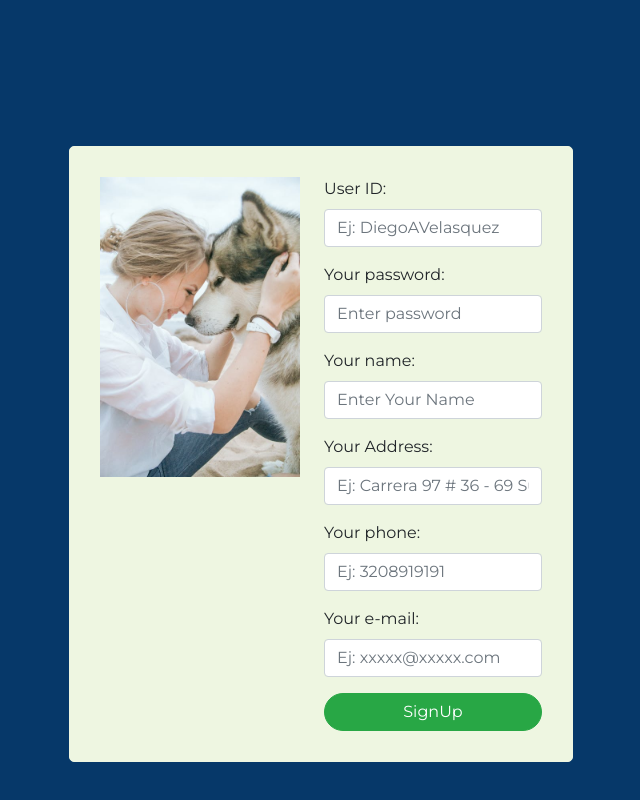
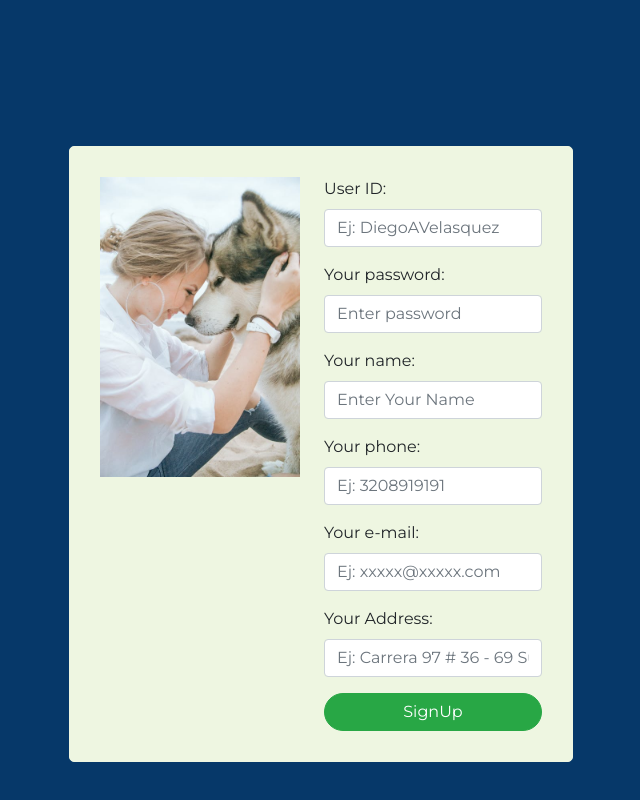
Before and after one commit to arvelasquezva/PetSuiteFront, a Vue app: page /signUp/Usuario in a window 1280 px wide. Shown: the part 824-1624 px from the top of the page, without its empty margins (319-959 px from the left). Built offline with nearby package versions, Linux system fonts and the light colour scheme.

Commit message:
Configurando los formularios Forma Correcta

```diff
--- a/src/components/GuarderiaComponente.vue
+++ b/src/components/GuarderiaComponente.vue
@@ -11,7 +11,7 @@
         <b-form-group id="input-group-1" label="User ID:" label-for="input-1" >
           <b-form-input
             id="input-1"
-            v-model="form.DogWalkerUser"
+            v-model="form.user"
             required
             placeholder="Ej: DiegoAVelasquez"
           ></b-form-input>
@@ -38,22 +38,23 @@
         >
           <b-form-input
             id="input-3"
-            v-model="form.name"
+            v-model="form.dog_daycare_name"
             required
-            placeholder="Enter Your Name"
+            placeholder="Enter Name of Your Company"
           ></b-form-input>
         </b-form-group>
 
         <b-form-group
           id="input-group-4"
-          label="Your Address:"
+          label="Your e-mail:"
           label-for="input-4"
         >
           <b-form-input
             id="input-4"
-            v-model="form.address"
+            v-model="form.dog_daycare_e_mail"
             required
-            placeholder="Ej: Carrera 97 # 36 - 69 Sur"
+            placeholder="Ej: xxxxx@xxxxx.com"
+            type="email"
           ></b-form-input>
         </b-form-group>
 
@@ -64,7 +65,7 @@
         >
           <b-form-input
             id="input-5"
-            v-model="form.phone"
+            v-model="form.dog_daycare_phone"
             required
             placeholder="Ej: 3208919191"
             type="number"
@@ -73,15 +74,14 @@
 
         <b-form-group
           id="input-group-6"
-          label="Your e-mail:"
+          label="Your Address:"
           label-for="input-6"
         >
           <b-form-input
             id="input-6"
-            v-model="form.mail"
+            v-model="form.dog_daycare_address"
             required
-            placeholder="Ej: xxxxx@xxxxx.com"
-            type="email"
+            placeholder="Ej: Carrera 97 # 36 - 69 Sur"
           ></b-form-input>
         </b-form-group>
 
@@ -93,17 +93,18 @@
 
 <script>
 export default {
-    name: "UsuarioComponente",
+    name: "GuarderiaComponente",
     data() {
     return {
       form: {
-        DogWalkerUser: "",
+        user: "",
         password: "",
-        name:"",
-        address:"",
-        phone: "",
-        mail:"",
-        score: null
+        dog_daycare_name:"",
+        dog_daycare_e_mail:"",
+        dog_daycare_phone: "",
+        dog_daycare_score: null,
+        dog_daycare_address:"",
+        dog_daycare_type: true
       },
       show: true
       }
@@ -112,7 +113,7 @@ export default {
       onSubmit(evt) {
         evt.preventDefault()
         let currentObj = this;
-        this.axios.post('http://placeholder', JSON.stringify(this.form))
+        this.axios.post('http://localhost:8080/api/dog_day_cares/load', JSON.stringify(this.form))
         .then(function (response) {
             alert(response.data);
         })
--- a/src/components/HospeadorComponente.vue
+++ b/src/components/HospeadorComponente.vue
@@ -3,7 +3,7 @@
     <div class="SignUp">
       <img
         height="300"
-        src="../assets/Images/Hospeador(1).jpeg"
+        src="../assets/Images/Hospeador(1).png"
         alt="image slot"
       />
 
@@ -11,7 +11,7 @@
         <b-form-group id="input-group-1" label="User ID:" label-for="input-1" >
           <b-form-input
             id="input-1"
-            v-model="form.DogWalkerUser"
+            v-model="form.user"
             required
             placeholder="Ej: DiegoAVelasquez"
           ></b-form-input>
@@ -38,22 +38,23 @@
         >
           <b-form-input
             id="input-3"
-            v-model="form.name"
+            v-model="form.dog_daycare_name"
             required
-            placeholder="Enter Your Name"
+            placeholder="Enter Name"
           ></b-form-input>
         </b-form-group>
 
         <b-form-group
           id="input-group-4"
-          label="Your Address:"
+          label="Your e-mail:"
           label-for="input-4"
         >
           <b-form-input
             id="input-4"
-            v-model="form.address"
+            v-model="form.dog_daycare_e_mail"
             required
-            placeholder="Ej: Carrera 97 # 36 - 69 Sur"
+            placeholder="Ej: xxxxx@xxxxx.com"
+            type="email"
           ></b-form-input>
         </b-form-group>
 
@@ -64,7 +65,7 @@
         >
           <b-form-input
             id="input-5"
-            v-model="form.phone"
+            v-model="form.dog_daycare_phone"
             required
             placeholder="Ej: 3208919191"
             type="number"
@@ -73,15 +74,14 @@
 
         <b-form-group
           id="input-group-6"
-          label="Your e-mail:"
+          label="Your Address:"
           label-for="input-6"
         >
           <b-form-input
             id="input-6"
-            v-model="form.mail"
+            v-model="form.dog_daycare_address"
             required
-            placeholder="Ej: xxxxx@xxxxx.com"
-            type="email"
+            placeholder="Ej: Carrera 97 # 36 - 69 Sur"
           ></b-form-input>
         </b-form-group>
 
@@ -93,17 +93,18 @@
 
 <script>
 export default {
-    name: "UsuarioComponente",
+    name: "HospeadorComponente",
     data() {
     return {
       form: {
-        DogWalkerUser: "",
+        user: "",
         password: "",
-        name:"",
-        address:"",
-        phone: "",
-        mail:"",
-        score: null
+        dog_daycare_name:"",
+        dog_daycare_e_mail:"",
+        dog_daycare_phone: "",
+        dog_daycare_score: null,
+        dog_daycare_address:"",
+        dog_daycare_type: false
       },
       show: true
       }
@@ -112,7 +113,7 @@ export default {
       onSubmit(evt) {
         evt.preventDefault()
         let currentObj = this;
-        this.axios.post('http://placeholder', JSON.stringify(this.form))
+        this.axios.post('http://localhost:8080/api/dog_day_cares/load', JSON.stringify(this.form))
         .then(function (response) {
             alert(response.data);
         })
--- a/src/components/PaseadorComponente.vue
+++ b/src/components/PaseadorComponente.vue
@@ -11,7 +11,7 @@
         <b-form-group id="input-group-1" label="User ID:" label-for="input-1" >
           <b-form-input
             id="input-1"
-            v-model="form.DogWalkerUser"
+            v-model="form.user"
             required
             placeholder="Enter your User ID"
           ></b-form-input>
@@ -38,9 +38,23 @@
         >
           <b-form-input
             id="input-3"
-            v-model="form.name"
+            v-model="form.dog_walker_name"
             required
             placeholder="Enter Your Name"
+          ></b-form-input>
+        </b-form-group>
+
+        <b-form-group
+          id="input-group-5"
+          label="Your e-mail:"
+          label-for="input-5"
+        >
+          <b-form-input
+            id="input-5"
+            v-model="form.dog_walker_e_mail"
+            required
+            placeholder="Enter Your E-mail"
+            type="email"
           ></b-form-input>
         </b-form-group>
 
@@ -51,26 +65,14 @@
         >
           <b-form-input
             id="input-4"
-            v-model="form.phone"
+            v-model="form.dog_walker_phone"
             required
             placeholder="Enter Your Phone"
             type="number"
           ></b-form-input>
         </b-form-group>
 
-        <b-form-group
-          id="input-group-4"
-          label="Your e-mail:"
-          label-for="input-4"
-        >
-          <b-form-input
-            id="input-4"
-            v-model="form.mail"
-            required
-            placeholder="Enter Your E-mail"
-            type="email"
-          ></b-form-input>
-        </b-form-group>
+
 
         <b-button block pill type="submit" variant="success">SignUp</b-button>
       </b-form>
@@ -84,12 +86,12 @@ export default {
     data() {
     return {
       form: {
-        DogWalkerUser: "",
+        user: "",
         password: "",
-        name:"",
-        phone: "",
-        mail:"",
-        score: null
+        dog_walker_name:"",
+        dog_walker_e_mail:"",
+        dog_walker_phone: "",
+        dog_walker_score: null
       },
       show: true
       }
@@ -98,7 +100,7 @@ export default {
       onSubmit(evt) {
         evt.preventDefault()
         let currentObj = this;
-        this.axios.post('http://placeholder', JSON.stringify(this.form))
+        this.axios.post('http://localhost:8080/api/dog_walkers/load', JSON.stringify(this.form))
         .then(function (response) {
             alert(response.data);
         })
--- a/src/components/UsuarioComponente.vue
+++ b/src/components/UsuarioComponente.vue
@@ -8,10 +8,10 @@
       />
 
       <b-form @submit="onSubmit" @reset="onReset" v-if="show" class="pl-4">
-        <b-form-group id="input-group-1" label="User ID:" label-for="input-1" >
+        <b-form-group id="input-group-1" label="User ID:" label-for="input-1">
           <b-form-input
             id="input-1"
-            v-model="form.DogWalkerUser"
+            v-model="form.user"
             required
             placeholder="Ej: DiegoAVelasquez"
           ></b-form-input>
@@ -31,14 +31,10 @@
           ></b-form-input>
         </b-form-group>
 
-        <b-form-group
-          id="input-group-3"
-          label="Your name:"
-          label-for="input-3"
-        >
+        <b-form-group id="input-group-3" label="Your name:" label-for="input-3">
           <b-form-input
             id="input-3"
-            v-model="form.name"
+            v-model="form.client_name"
             required
             placeholder="Enter Your Name"
           ></b-form-input>
@@ -46,25 +42,12 @@
 
         <b-form-group
           id="input-group-4"
-          label="Your Address:"
+          label="Your phone:"
           label-for="input-4"
         >
           <b-form-input
             id="input-4"
-            v-model="form.address"
-            required
-            placeholder="Ej: Carrera 97 # 36 - 69 Sur"
-          ></b-form-input>
-        </b-form-group>
-
-        <b-form-group
-          id="input-group-5"
-          label="Your phone:"
-          label-for="input-5"
-        >
-          <b-form-input
-            id="input-5"
-            v-model="form.phone"
+            v-model="form.client_phone"
             required
             placeholder="Ej: 3208919191"
             type="number"
@@ -72,16 +55,29 @@
         </b-form-group>
 
         <b-form-group
+          id="input-group-5"
+          label="Your e-mail:"
+          label-for="input-5"
+        >
+          <b-form-input
+            id="input-5"
+            v-model="form.client_e_mail"
+            required
+            placeholder="Ej: xxxxx@xxxxx.com"
+            type="email"
+          ></b-form-input>
+        </b-form-group>
+
+        <b-form-group
           id="input-group-6"
-          label="Your e-mail:"
+          label="Your Address:"
           label-for="input-6"
         >
           <b-form-input
             id="input-6"
-            v-model="form.mail"
+            v-model="form.client_address"
             required
-            placeholder="Ej: xxxxx@xxxxx.com"
-            type="email"
+            placeholder="Ej: Carrera 97 # 36 - 69 Sur"
           ></b-form-input>
         </b-form-group>
 
@@ -97,31 +93,32 @@ export default {
   data() {
     return {
       form: {
-        DogWalkerUser: "",
+        user: "",
         password: "",
-        name:"",
-        address:"",
-        phone: "",
-        mail:"",
-        score: null
+        client_name: "",
+        client_phone: "",
+        client_e_mail: "",
+        client_address: "",
+        score: null,
       },
-      show: true
-      }
+      show: true,
+    };
   },
   methods: {
     onSubmit(evt) {
-        evt.preventDefault()
+      evt.preventDefault();
       let currentObj = this;
-        this.axios.post('http://placeholder', JSON.stringify(this.form))
-        .then(function (response) {
+      this.axios
+        .post("http://localhost:8080/api/clients/load", JSON.stringify(this.form))
+        .then(function(response) {
           alert(response.data);
         })
-        .catch(function (error) {
+        .catch(function(error) {
           alert(error);
         });
-      }
-    }
-}
+    },
+  },
+};
 </script>
 
 <style scoped>
--- /dev/null
+++ b/vue.config.js
@@ -0,0 +1,6 @@
+// vue.config.js
+module.exports = {
+    devServer: {
+        proxy: 'http://localhost:8080/',
+    }
+}
```
Also changed, not shown: src/components/LoginComponente.vue (+4 -4 lines), 1 other file (tests, documents, lock files or other folders). Lines whose indentation alone changed are shown as unchanged.
